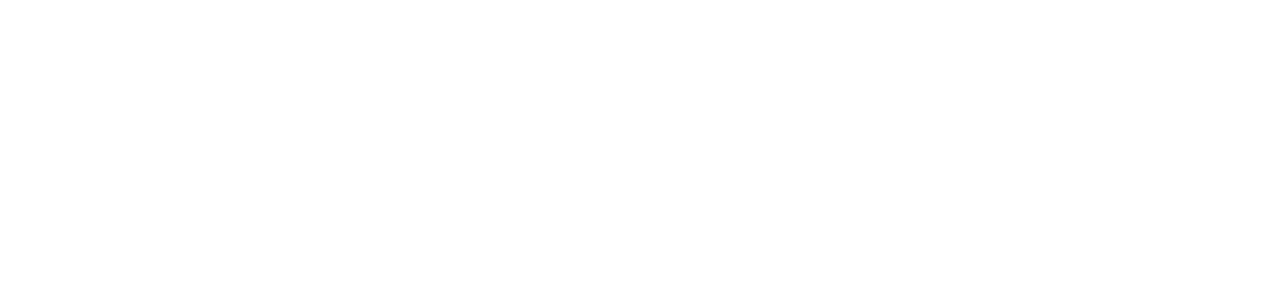
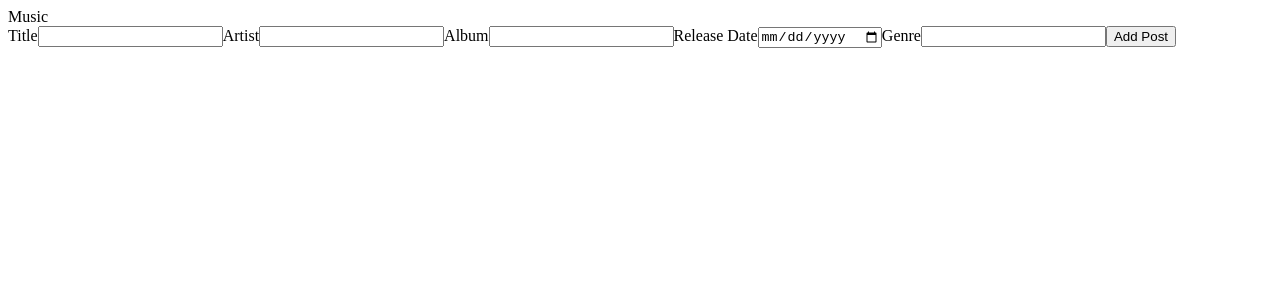
Before and after one commit to Jcparks84/Music_Library_frontend, a React (Create React App) app: page / in a window 1280 px wide. Shown: the top 300 px of the page. Built offline with nearby package versions, Linux system fonts and the light colour scheme; no server answers.

Commit message:
Modified AppsTo A Jsx + Got GetAllMusic to work

```diff
--- a/src/App.js
+++ /dev/null
@@ -1,66 +0,0 @@
-import React, { useState, useEffect } from 'react';
-import axios from 'axios';
-
-function App(){
-
-
-const AddMusic = (props) => {
-  const [title, setTitle] = useState('');
-  const [artist, setArtist] = useState('');
-  const [album, setAlbum] = useState('');
-  const [release_date, setReleaseDate] = useState('');
-  const [genre, setGenre] = useState('');
-
-  function handleMusic(event) {
-    event.preventDefault();
-    let newMusic = {
-      title: title,
-      artist: artist,
-      album: album,
-      release_date: release_date,
-      genre: genre,
-    };
-    console.log(newMusic);
-    props.createSong(newMusic);
-  }
-
-  useEffect(() => {
-    getAllMusic();
-  }, [])
-
-  async function getAllMusic(){
-    let response = await axios.get('http://127.0.0.1:8000/music/');
-    handleMusic(response.data);
-    console.log(response.data);
-  }
-
-  useEffect(() => {
-    createMusic();
-  }, [])
-
-  async function createMusic(newMusic){
-    let response = await axios.get('http://127.0.0.1:8000/music/', newMusic);
-    handleMusic(response.data);
-    console.log(response.data);
-  }
-
-  useEffect(() => {
-    getMusicById();
-  }, [])
-
-  async function getMusicById(musicData, musicId){
-    let response = await axios.get(`http://127.0.0.1:8000/music/${musicId}`, musicData);
-    handleMusic(response.data);
-    console.log(response.data);
-  }}
-
-
-  return (
-  <div>
-
-  </div>
-);
-
-}
-
-export default App;
--- /dev/null
+++ b/src/App.jsx
@@ -0,0 +1,45 @@
+import React, { useState, useEffect } from 'react';
+import axios from 'axios';
+import NavBar from './Components/NavBar/NavBar';
+import AddMusic from './Components/AddMusic/AddMusic';
+
+
+
+function App(){
+
+  const [music, setMusic] = useState([{ // this hook will hold the data from our axios request showing all of the songs
+    id: '',
+    title: '',
+    artist: '',
+    album: '',
+    release_date: '',
+    genre: '',
+    liked: ''
+  }])
+
+  useEffect(() => {
+    getAllMusic();
+    console.log(music)
+  },[])
+
+  const getAllMusic= async()=>{   // this request will retrieve all of the songs from our database
+    let response = await axios.get('http://127.0.0.1:8000/music/');  //the URL we are using the same endpoint here that we tested in postman
+    setMusic(response.data);
+    console.log(response.data);  // here we are saving the result in our hook above on line 8
+  }
+
+  async function addMusic(newMusic){  // this will send data to our backend to be saved in the Database
+    let response = await axios.post ('http://127.0.0.1:8000/music/', newMusic)  // this is same URL tested in postman
+  console.log(response)
+  }
+
+  return (
+    <div>
+      <NavBar />
+       <AddMusic addMusic={addMusic}/>  {/* here we will need to pass down our addMusic function */}
+
+    </div>
+  );
+  }
+
+export default App;
--- a/src/Components/AddMusic/AddMusic.jsx
+++ b/src/Components/AddMusic/AddMusic.jsx
@@ -1,8 +1,4 @@
 import React, { useState } from "react";
-import "./AddSong.css";
-import "@fontsource/roboto";
-import "@material-ui/core";
-import { TextField, Grid, Button } from "@material-ui/core";
 
 const AddMusic = (props) => {
   const [title, setTitle] = useState('');
@@ -11,7 +7,7 @@ const AddMusic = (props) => {
   const [release_date, setReleaseDate] = useState('');
   const [genre, setGenre] = useState('');
 
-  function handleMusic(event) {
+  function handleSubmit(event) {
     event.preventDefault();
     let newMusic = {
       title: title,
@@ -21,8 +17,24 @@ const AddMusic = (props) => {
       genre: genre,
     };
     console.log(newMusic);
+    props.addMusic(newMusic);
   }
   return (
+    <form className='content' onSubmit={handleSubmit}>
+            <label>Title</label>
+             <input type='text' onChange ={(event) => setTitle(event.target.value)} value= {title}/>
+            <label>Artist</label>
+            <input type='text' onChange={(event) => setArtist(event.target.value)} value= {artist}/>
+            <label>Album</label>
+            <input type='text' onChange={(event) => setAlbum(event.target.value)} value= {album}/>
+            <label>Release Date</label>
+            <input type='date' onChange={(event) => setReleaseDate(event.target.value)} value= {release_date}/>
+            <label>Genre</label>
+            <input type='text' onChange={(event) => setGenre(event.target.value)} value= {genre}/>
+            <input type="submit" value="Add Post"></input>
+        </form>
   );
+}
+
 
 export default AddMusic;
--- a/src/Components/DisplayMusic/DisplayMusic.jsx
+++ b/src/Components/DisplayMusic/DisplayMusic.jsx
@@ -16,7 +16,6 @@ const DisplayMusic = (props) => {
           </tr>
         </thead>
         <tbody>
-
         </tbody>
       </table>
 
--- a/src/Components/NavBar/NavBar.jsx
+++ b/src/Components/NavBar/NavBar.jsx
@@ -0,0 +1,11 @@
+const NavBar = (props) => {
+
+    return (
+        <div>
+            Music
+        </div>
+
+    );
+}
+
+export default NavBar
```
